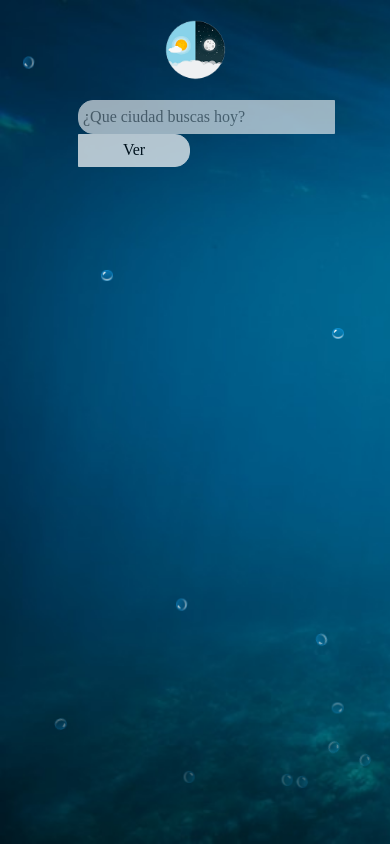
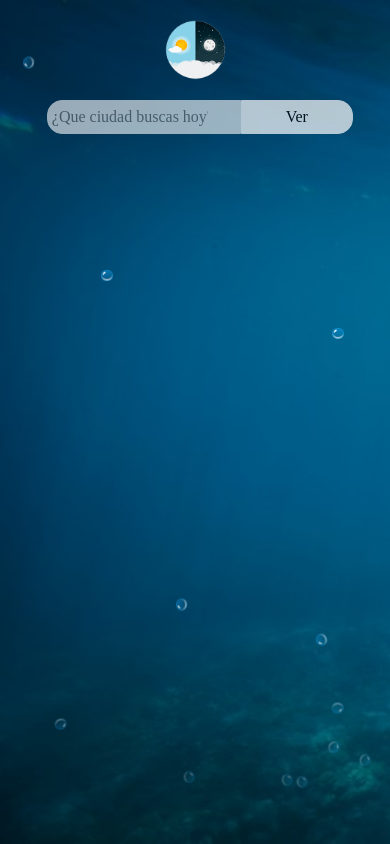
Before and after one commit to davshn/weatherapp, a React (Create React App) app: page / in a window 390 px wide. Built offline with nearby package versions, Linux system fonts and the light colour scheme.

Commit message:
responsive bar

```diff
--- a/src/components/NavigationBar.jsx
+++ b/src/components/NavigationBar.jsx
@@ -6,8 +6,11 @@ const NavigationContainer = styled.section`               //Estilo del contenedo
 width: 80%;
 height: 3rem;
 border-radius: 1px;
- margin-left:auto;
+margin-left:12%;
+@media (min-width:576px){                            //responsive para escritorio
+  margin-left:auto;
 
+    }
 `;
 
 
--- a/src/components/SearchBar.jsx
+++ b/src/components/SearchBar.jsx
@@ -20,14 +20,18 @@ const SubmitButton = styled.input`
   }
 `
 const TextSearch = styled.input`
-  width:60%;
+  width:50%;
   height: 1.5rem;
-  padding:0.25rem 4rem 0.25rem 0.25rem;
+  padding:0.25rem 2rem 0.25rem 0.25rem;
   border-radius: 15px 0px 0px 15px;
   border: #fff 1px solid;
   opacity: 0.6;
   font-family: "century gothic";
+  @media (min-width:576px){                            //responsive para escritorio
+    width:60%;
+    padding:0.25rem 4rem 0.25rem 0.25rem;
 
+    }
 
 `
 
```
